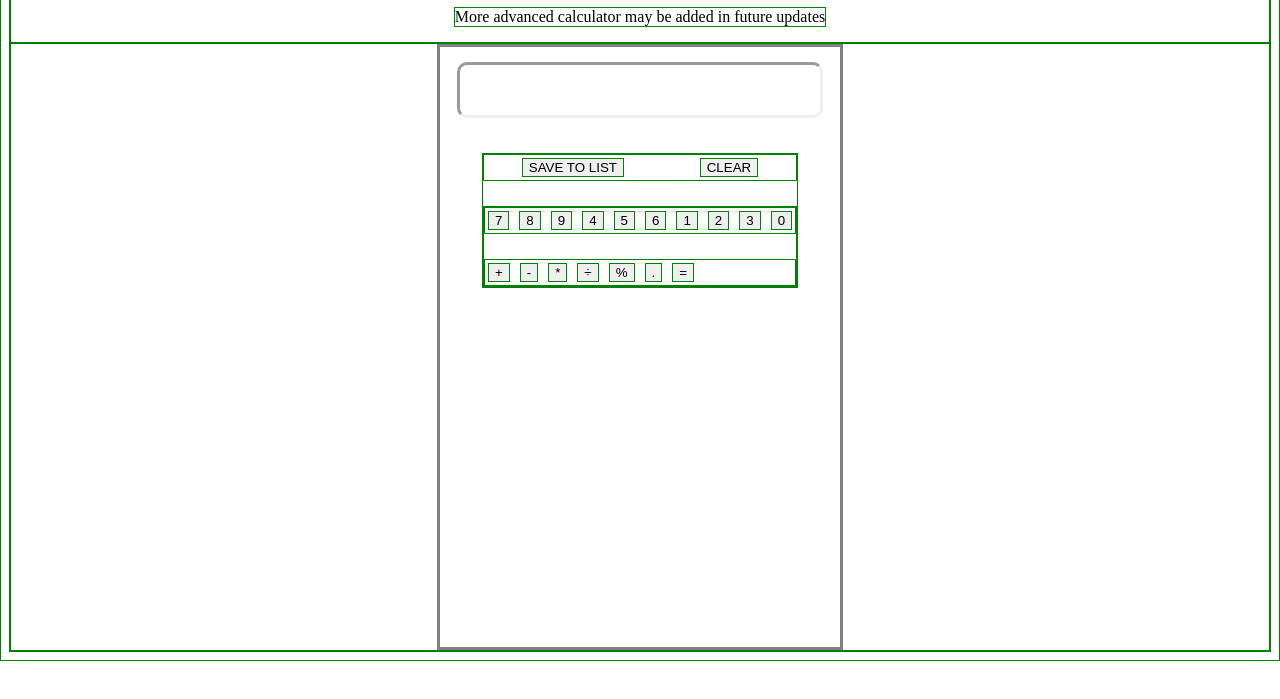
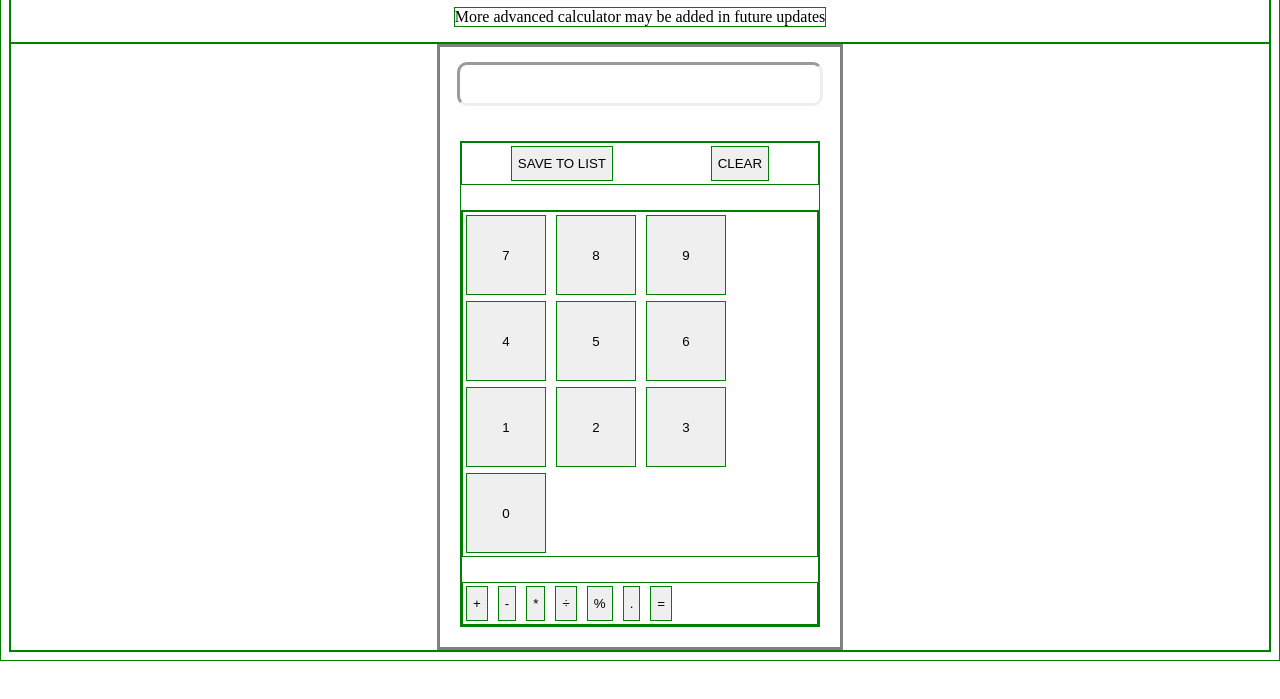
Before and after one commit to CrypticiaN/calculator-app, a plain HTML site: page index.html in a window 1280 px wide. Shown: the part 69-768 px from the top of the page. Drawn offline with Linux system fonts and the light colour scheme.

Commit message:
more basic layout and box sizes calculator CSS

```diff
--- a/style.css
+++ b/style.css
@@ -47,6 +47,7 @@ main {
 
 button {
 	margin: 3px;
+	height: 35px;
 }
 
 .settings-buttons {
@@ -67,7 +68,10 @@ button {
 	margin-bottom: 25px;
 }
 
-.numbers-buttons button
+.numbers-buttons button {
+	width: 80px;
+	height: 80px;
+}
 #button7
 #button8
 #button9
```
